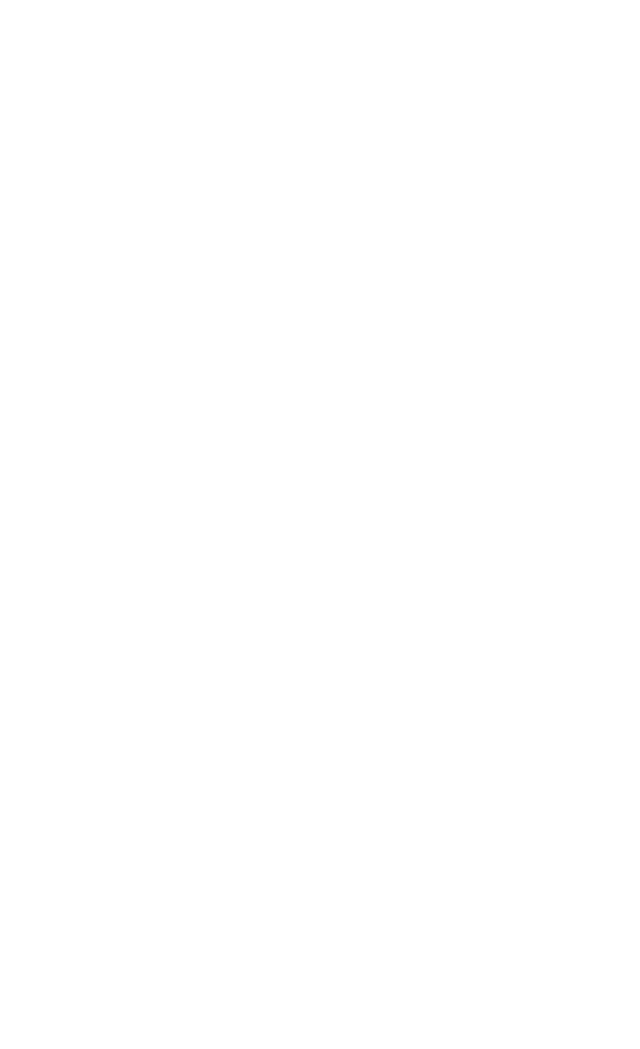
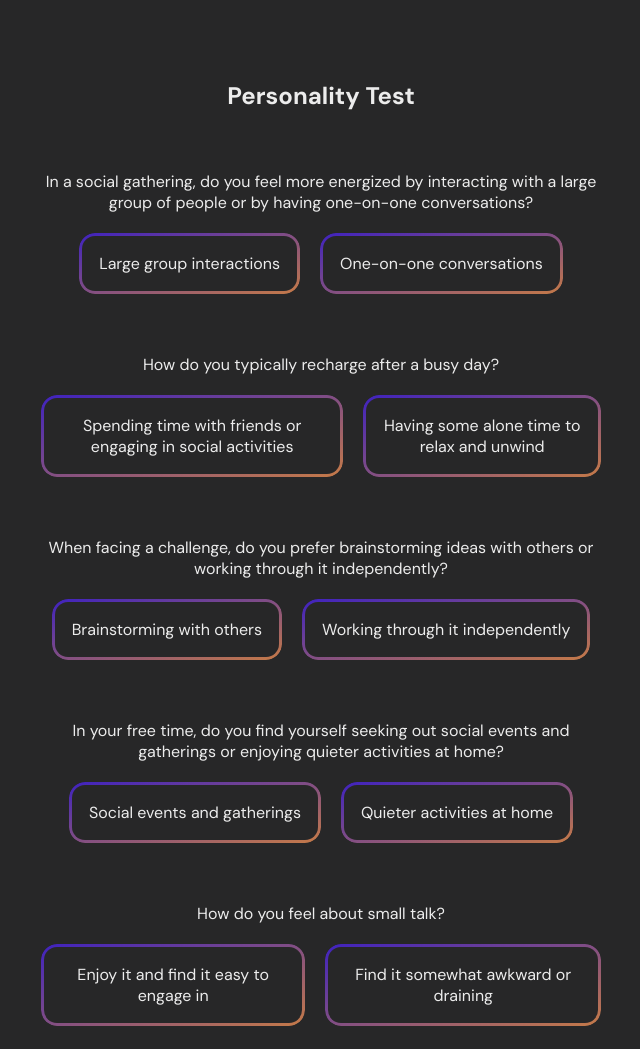
Before and after one commit to innerlens/innerlens-website, a plain HTML site: page client/index.html in a window 1280 px wide. Shown: the top 1049 px of the page, without its empty margins (319-959 px from the left). Before the commit the page ends 800 px from the top, so only its background shows below. Drawn offline with Linux system fonts and the light colour scheme.

Commit message:
Added styling for test page components

```diff
--- /dev/null
+++ b/client/assets/data/test/questions.json
@@ -0,0 +1,46 @@
+[
+    {
+        "question": "In a social gathering, do you feel more energized by interacting with a large group of people or by having one-on-one conversations?",
+        "options": ["Large group interactions", "One-on-one conversations"]
+    },
+    {
+        "question": "How do you typically recharge after a busy day?",
+        "options": ["Spending time with friends or engaging in social activities", "Having some alone time to relax and unwind"]
+    },
+    {
+        "question": "When facing a challenge, do you prefer brainstorming ideas with others or working through it independently?",
+        "options": ["Brainstorming with others", "Working through it independently"]
+    },
+    {
+        "question": "In your free time, do you find yourself seeking out social events and gatherings or enjoying quieter activities at home?",
+        "options": ["Social events and gatherings", "Quieter activities at home"]
+    },
+    {
+        "question": "How do you feel about small talk?",
+        "options": ["Enjoy it and find it easy to engage in", "Find it somewhat awkward or draining"]
+    },
+    {
+        "question": "When making decisions, do you rely more on your own instincts and feelings or seek input from others?",
+        "options": ["Rely on own instincts and feelings", "Seek input from others"]
+    },
+    {
+        "question": "How do you handle new and unfamiliar situations?",
+        "options": ["Embrace them with enthusiasm", "Approach them with caution"]
+    },
+    {
+        "question": "In a work or team setting, do you prefer open office spaces and collaboration or individual workspaces?",
+        "options": ["Open office spaces and collaboration", "Individual workspaces"]
+    },
+    {
+        "question": "How do you typically respond to being the focal point in a group setting?",
+        "options": ["Embrace it and feel at ease", "Prefer to avoid being the center of attention"]
+    },
+    {
+        "question": "When planning a weekend, do you lean towards social plans with friends or quiet time for yourself?",
+        "options": ["Social plans with friends", "Quiet time for yourself"]
+    },
+    {
+        "question": "When meeting new people, are you more likely to initiate conversations and introductions or wait for others to approach you?",
+        "options": ["Initiate conversations and introductions", "Wait for others to approach you"]
+    }
+]
--- /dev/null
+++ b/client/css/main.css
@@ -0,0 +1,18 @@
+@import url("test-page.css");
+@import url("question_card.css");
+@import url("variables.css");
+
+@import url('https://fonts.googleapis.com/css2?family=DM+Sans:ital,opsz,wght@0,9..40,100..1000;1,9..40,100..1000&family=Lato:ital,wght@0,100;0,300;0,400;0,700;0,900;1,100;1,300;1,400;1,700;1,900&display=swap');
+
+* {
+    box-sizing: border-box;
+    margin: 0;
+    padding: 0;
+}
+
+body {
+    padding: var(--gap-l);
+    background-color: var(--background-color);
+    color: var(--text-color);
+    font-family: "DM Sans", sans-serif;
+}
--- /dev/null
+++ b/client/css/question_card.css
@@ -0,0 +1,53 @@
+li.question-card {
+    display: flex;
+    flex-direction: column;
+    gap: 20px;
+    max-width: 600px;
+    padding: 20px;
+    text-align: center;
+}
+
+li.question-card .options {
+    display: flex;
+    justify-content: center;
+    gap: 20px;
+}
+
+li.question-card .option {
+    display: flex;
+    align-items: center;
+}
+
+li.option {
+    position: relative;
+    background: transparent;
+    border-radius: 16px;
+    cursor: pointer;
+    z-index: 1;
+}
+
+li.option label.option {
+    padding: 20px;
+}
+
+li.option::before {
+    content: "";
+    position: absolute;
+    inset: 0;
+    padding: 3px;
+    border-radius: 16px;
+    background: linear-gradient(to bottom right, var(--purple), var(--orange));
+    mask:
+        linear-gradient(#fff 0 0) content-box,
+        linear-gradient(#fff 0 0);
+    mask-composite: exclude;
+    z-index: -1;
+}
+
+input[type="radio"] {
+    all: unset;
+}
+
+li.option:has(input[type="radio"]:checked) {
+    background: linear-gradient(to bottom right, var(--purple), var(--orange));
+  }
--- /dev/null
+++ b/client/css/test-page.css
@@ -0,0 +1,16 @@
+#test-page {
+    display: flex;
+    flex-direction: column;
+    align-items: center;
+    justify-content: center;
+    gap: 40px;
+}
+
+#question-list {
+    display: flex;
+    flex-direction: column;
+    justify-content: center;
+    align-items: center;
+    gap: 20px;
+    list-style-type: none;
+}
--- /dev/null
+++ b/client/css/variables.css
@@ -0,0 +1,16 @@
+:root {
+    --gap-l: 80px;
+
+    --orange: #C57A48;
+    --purple: #3F22BF;
+    --red: #F26C6C;
+    --text-color: #ECECEC;
+
+    --background-color: #272728;
+}
+
+@media (max-width: 800px) {
+    :root {
+        --gap-l: 40px;
+    }
+}
--- a/client/index.html
+++ b/client/index.html
@@ -4,6 +4,10 @@
     <meta charset="UTF-8" />
     <meta name="viewport" content="width=device-width, initial-scale=1.0" />
     <title>Personality Test</title>
+    <link rel="stylesheet" href="./css/main.css" />
+    <script type="module" src="./js/app.js" defer></script>
   </head>
-  <body></body>
+  <body>
+    <main></main>
+  </body>
 </html>
--- a/client/js/app.js
+++ b/client/js/app.js
@@ -0,0 +1,3 @@
+import { TestPage } from './pages/test_page.js';
+
+TestPage.render();
--- a/client/js/components/question_card.js
+++ b/client/js/components/question_card.js
@@ -1,4 +1,4 @@
-class QuestionCard {
+export class QuestionCard {
     constructor(index, question, options, onSelectCallback=null) {
         this.index = index;
         this.question = question;
@@ -17,25 +17,27 @@ class QuestionCard {
     render(parentId) {
         const optionsHtml = this.options
         .map((option, i) => `
-            <label class="option" for="option-${this.index}-${i}">
-                <input type="radio" id="option-${this.index}-${i} name="${this.index}" value="${option}">
-                ${option}
-            </label>
+            <li class="option">
+                <label class="option" for="option-${this.index}-${i}">
+                    <input type="radio" id="option-${this.index}-${i}" name="${this.index}" value="${option}">
+                    ${option}
+                </label>
+            </li>
         `).join('');
 
-        const htmlContent = `
-            <li class="question-card">
-                <fieldset>
-                    <legend class="question">${question}</legend>
-                    ${optionsHtml}
-                </fieldset>
-            </li>
-        `
+        const liElement = document.createElement('li');
+        liElement.classList.add('question-card');
+        liElement.id = `question-${this.index}`;
+
+        liElement.innerHTML = `
+            <p>${this.question}</p>
+            <ul class="options">
+                ${optionsHtml}
+            </ul>
+        `;
 
         const parent = document.getElementById(parentId);
-        parent.insertAdjacentElement('beforeend', htmlContent);
-
-        const questionElement = document.getElementById(`question-${this.index}`);
-        questionElement.addEventListener('click', this.handleSelect.bind(this));
+        parent.appendChild(liElement);
+        liElement.addEventListener('click', this.handleSelect.bind(this));
     }
 }
--- /dev/null
+++ b/client/js/pages/test_page.js
@@ -0,0 +1,38 @@
+import { QuestionCard } from "../components/question_card.js";
+
+export const TestPage = {
+    questions: [],
+    cards: [],
+
+    async loadQuestions() {
+        const res = await fetch('../../assets/data/test/questions.json');
+        this.questions = await res.json();
+    },
+
+    async render() {
+        await this.loadQuestions();
+
+        const questionListId = "question-list";
+
+        const testPage = document.createElement('section');
+        testPage.id = "test-page";
+
+        testPage.innerHTML = `
+            <h1>Personality Test</h1>
+            <ul id="${questionListId}"></ul>
+        `;
+
+        const parent = document.querySelector('main');
+        parent.appendChild(testPage);
+
+        this.cards = this.questions.map((data, index) => {
+            const card = new QuestionCard(index, data.question, data.options, this.handleSelect.bind(this));
+            card.render(questionListId);
+            return card;
+        })
+    },
+
+    handleSelect(index, selectedOption) {
+        console.log(`Q${index + 1}: ${selectedOption}`);
+    }
+}
--- /dev/null
+++ b/server/nodemon.json
@@ -0,0 +1,5 @@
+{
+    "watch": ["../client"],
+    "ext": "js, json, html, css",
+    "exec": "node server.js"
+  }
```
Also changed, not shown: 3 other files.
